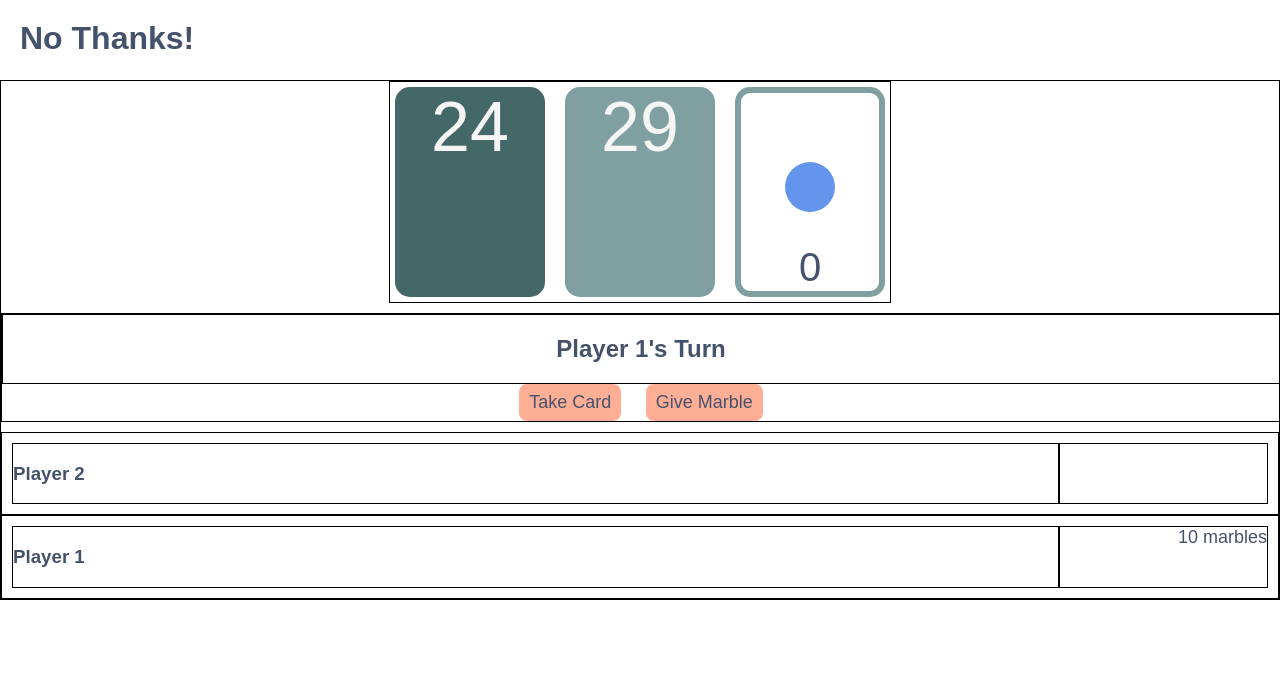
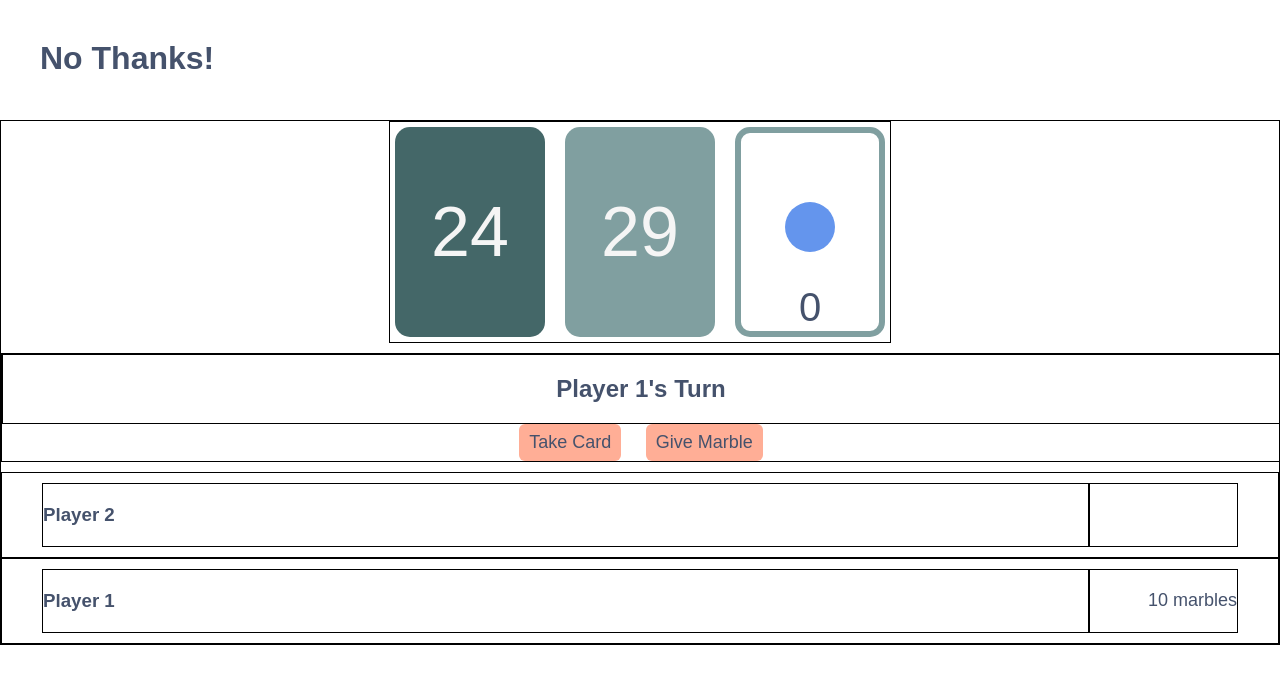
Before and after one commit to tanwsc/NoThanksProject, a plain HTML site: page index.html in a window 1280 px wide. Drawn offline with nearby package versions, Linux system fonts and the light colour scheme.

Commit message:
minor styling edits

```diff
--- a/style.css
+++ b/style.css
@@ -10,9 +10,14 @@ header {
   height: 80px;
 }
 
+h2,
+h3 {
+  margin: 0 auto;
+  padding: 20px 0;
+}
+
 h1 {
-  margin: 0 auto;
-  padding: 20px;
+  margin: 40px;
 }
 
 div {
@@ -21,7 +26,7 @@ div {
 
 p {
   margin: 0 auto;
-  padding: 0;
+  padding: 20px 0;
   display: block;
   font-size: 18px;
 }
@@ -30,10 +35,26 @@ button {
   margin: 0 10px;
   padding: 8px 10px;
   border: 0;
-  border-radius: 8px;
+  border-radius: 6px;
   background: rgb(255, 174, 150);
   color: rgb(69, 82, 108);
   font-size: 18px;
+}
+
+button:hover {
+  /* background: rgb(255, 174, 150); */
+  color: rgb(245, 245, 245);
+  cursor: pointer;
+}
+
+button:active {
+  background: rgb(224, 128, 99);
+  color: rgb(245, 245, 245);
+}
+
+button[disabled] {
+  opacity: 0.5;
+  pointer-events: none;
 }
 
 ul {
@@ -49,12 +70,13 @@ ul li {
   height: 106px;
   display: inline-block;
   list-style: none;
-  /* border: 1px solid black; */
   border-radius: 10px;
   background: rgb(128, 159, 160);
   color: rgb(245, 245, 245);
+  font-size: 28px;
   text-align: center;
   align-content: center;
+  line-height: 106px;
 }
 
 .dealer-container,
@@ -96,6 +118,9 @@ div#deal-card {
 
 div#deck p,
 div#deal-card p {
+  padding: 0;
+  height: 210px;
+  line-height: 210px;
   font-size: 70px;
 }
 
@@ -115,6 +140,7 @@ div#marble {
 }
 
 div#marble-pool p {
+  padding: 0;
   position: relative;
   top: -40px;
   color: rgb(69, 82, 108);
@@ -128,12 +154,12 @@ div#marble-pool p {
 
 .player-container,
 .computer-container {
-  padding: 10px;
+  padding: 10px 40px;
   display: grid;
-  grid-template-columns: 5fr 1fr;
+  grid-template-columns: 7fr 1fr;
 }
 
-#player-marble, #com-marble {
+#player-marble,
+#computer-marble {
   text-align: right;
-
 }
```
